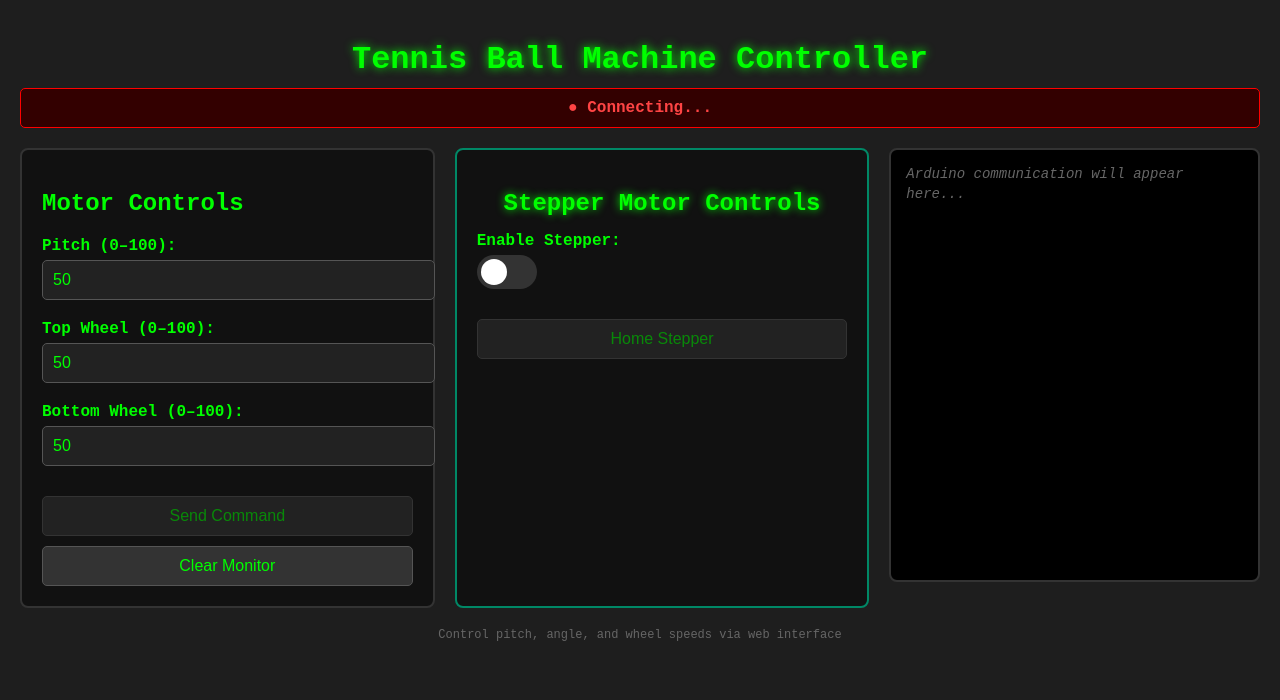
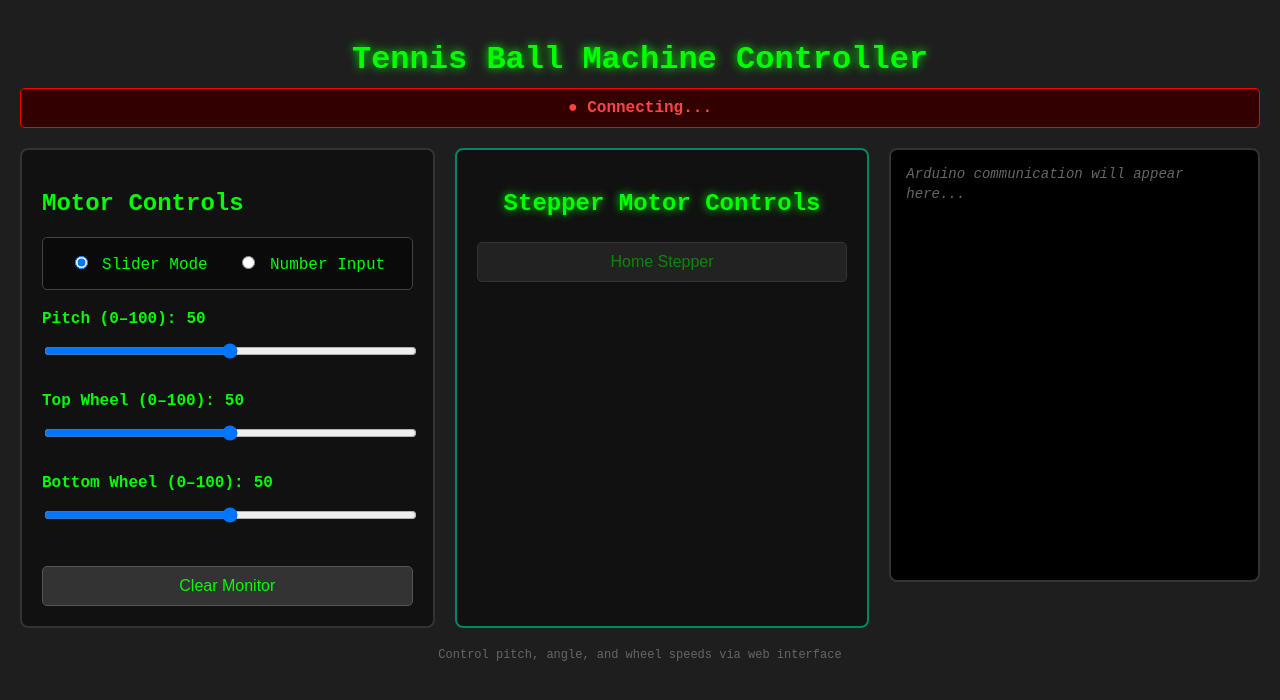
Before and after one commit to PadmanabhaKavasseri/TennisBallMachine, a Flask app: template templates/controller_v1.html in a window 1280 px wide. Shown: the top 700 px of the page. Run offline with Flask 3, Linux system fonts and the light colour scheme; the template is opened without the code that fills it, so the values that code supplies are empty; some libraries are stand-ins or nearby versions.

Commit message:
sliders working

```diff
--- a/templates/controller_v1.html
+++ b/templates/controller_v1.html
@@ -73,6 +73,57 @@
       border-radius: 5px;
       color: #00ff00;
       font-size: 16px;
+    }
+
+    .motor-group input[type="range"] {
+      padding: 0;
+      height: 30px;
+      cursor: pointer;
+    }
+
+    .motor-group input[type="range"]::-webkit-slider-thumb {
+      -webkit-appearance: none;
+      appearance: none;
+      width: 20px;
+      height: 20px;
+      background: #00ff00;
+      cursor: pointer;
+      border-radius: 50%;
+    }
+
+    .motor-group input[type="range"]::-moz-range-thumb {
+      width: 20px;
+      height: 20px;
+      background: #00ff00;
+      cursor: pointer;
+      border-radius: 50%;
+      border: none;
+    }
+
+    .value-display {
+      display: inline-block;
+      margin-left: 10px;
+      font-weight: bold;
+      color: #00ff00;
+      min-width: 30px;
+    }
+
+    .control-mode-toggle {
+      text-align: center;
+      margin-bottom: 20px;
+      padding: 15px;
+      background-color: #0a0a0a;
+      border: 1px solid #444;
+      border-radius: 5px;
+    }
+
+    .control-mode-toggle label {
+      margin: 0 10px;
+      cursor: pointer;
+    }
+
+    .control-mode-toggle input[type="radio"] {
+      margin-right: 5px;
     }
 
     .motor-panel button {
@@ -213,33 +264,39 @@
     <!-- Left: Motor Controls -->
     <div class="motor-panel">
       <h2>Motor Controls</h2>
+
+      <div class="control-mode-toggle">
+        <label>
+          <input type="radio" name="controlMode" value="slider" checked onchange="toggleControlMode()">
+          Slider Mode
+        </label>
+        <label>
+          <input type="radio" name="controlMode" value="number" onchange="toggleControlMode()">
+          Number Input
+        </label>
+      </div>
+
       <div class="motor-group">
-        <label for="pitchInput">Pitch (0–100):</label>
-        <input type="number" id="pitchInput" min="0" max="100" value="50" />
+        <label for="pitchInput">Pitch (0–100):<span class="value-display" id="pitchValue">50</span></label>
+        <input type="range" id="pitchSlider" min="0" max="100" value="50" oninput="updateValue('pitch')" onchange="sendMotorCommand()" />
+        <input type="number" id="pitchNumber" min="0" max="100" value="50" style="display:none;" oninput="updateValue('pitch')" onchange="sendMotorCommand()" />
       </div>
       <div class="motor-group">
-        <label for="topWheelInput">Top Wheel (0–100):</label>
-        <input type="number" id="topWheelInput" min="0" max="100" value="50" />
+        <label for="topWheelInput">Top Wheel (0–100):<span class="value-display" id="topWheelValue">50</span></label>
+        <input type="range" id="topWheelSlider" min="0" max="100" value="50" oninput="updateValue('topWheel')" onchange="sendMotorCommand()" />
+        <input type="number" id="topWheelNumber" min="0" max="100" value="50" style="display:none;" oninput="updateValue('topWheel')" onchange="sendMotorCommand()" />
       </div>
       <div class="motor-group">
-        <label for="bottomWheelInput">Bottom Wheel (0–100):</label>
-        <input type="number" id="bottomWheelInput" min="0" max="100" value="50" />
+        <label for="bottomWheelInput">Bottom Wheel (0–100):<span class="value-display" id="bottomWheelValue">50</span></label>
+        <input type="range" id="bottomWheelSlider" min="0" max="100" value="50" oninput="updateValue('bottomWheel')" onchange="sendMotorCommand()" />
+        <input type="number" id="bottomWheelNumber" min="0" max="100" value="50" style="display:none;" oninput="updateValue('bottomWheel')" onchange="sendMotorCommand()" />
       </div>
-      <button onclick="sendMotorCommand()" id="sendBtn" disabled>Send Command</button>
       <button onclick="clearMonitor()">Clear Monitor</button>
     </div>
 
     <!-- Middle: Stepper Motor Controls -->
     <div class="stepper-panel motor-panel">
       <h2>Stepper Motor Controls</h2>
-
-      <div class="motor-group">
-        <label for="enableStepperToggle">Enable Stepper:</label>
-        <label class="switch">
-          <input type="checkbox" id="enableStepperToggle" onchange="toggleStepperEnable()" />
-          <span class="slider"></span>
-        </label>
-      </div>
 
       <button onclick="homeStepper()" id="homeBtn" disabled>Home Stepper</button>
     </div>
@@ -258,22 +315,64 @@
     const socket = io();
     const monitor = document.getElementById('monitor');
     const statusDiv = document.getElementById('status');
-    const pitchInput = document.getElementById('pitchInput');
-    const sendBtn = document.getElementById('sendBtn');
     const homeBtn = document.getElementById('homeBtn');
     let messageCount = 0;
+    let currentMode = 'slider';
+
+    function getMotorValue(motor) {
+      if (currentMode === 'slider') {
+        return document.getElementById(motor + 'Slider').value;
+      } else {
+        return document.getElementById(motor + 'Number').value;
+      }
+    }
+
+    function updateValue(motor) {
+      const value = getMotorValue(motor);
+      document.getElementById(motor + 'Value').textContent = value;
+
+      // Sync slider and number input
+      if (currentMode === 'slider') {
+        document.getElementById(motor + 'Number').value = value;
+      } else {
+        document.getElementById(motor + 'Slider').value = value;
+      }
+    }
+
+    function toggleControlMode() {
+      const mode = document.querySelector('input[name="controlMode"]:checked').value;
+      currentMode = mode;
+
+      const motors = ['pitch', 'topWheel', 'bottomWheel'];
+
+      motors.forEach(motor => {
+        const slider = document.getElementById(motor + 'Slider');
+        const number = document.getElementById(motor + 'Number');
+
+        if (mode === 'slider') {
+          slider.style.display = 'block';
+          number.style.display = 'none';
+          // Sync values
+          slider.value = number.value;
+          updateValue(motor);
+        } else {
+          slider.style.display = 'none';
+          number.style.display = 'block';
+          // Sync values
+          number.value = slider.value;
+          updateValue(motor);
+        }
+      });
+    }
 
     socket.on('status', function(data) {
       if (data.connected) {
         statusDiv.textContent = '● Arduino Connected';
         statusDiv.className = 'status connected';
-        sendBtn.disabled = false;
-        const isStepperEnabled = document.getElementById('enableStepperToggle').checked;
-        homeBtn.disabled = !isStepperEnabled;
+        homeBtn.disabled = false;
       } else {
         statusDiv.textContent = '● Arduino Disconnected';
         statusDiv.className = 'status disconnected';
-        sendBtn.disabled = true;
         homeBtn.disabled = true;
       }
     });
@@ -301,9 +400,9 @@
     }
 
     function sendMotorCommand() {
-      const pitch = pitchInput.value.trim();
-      const top = document.getElementById('topWheelInput').value.trim();
-      const bottom = document.getElementById('bottomWheelInput').value.trim();
+      const pitch = getMotorValue('pitch');
+      const top = getMotorValue('topWheel');
+      const bottom = getMotorValue('bottomWheel');
 
       if (!pitch || !top || !bottom) {
         addMessage('Error: All fields must be filled', new Date().toLocaleTimeString(), 'error-text');
@@ -313,20 +412,6 @@
       const version = "1.0";
       const msgId = Date.now();
       const coreMessage = `TOP_MOTOR=${top}|BOTTOM_MOTOR=${bottom}|LA=${pitch}`;
-      const baseMessage = `MSG_START|${version}|${msgId}|${coreMessage}`;
-      const checksum = baseMessage.split('').reduce((sum, char) => sum + char.charCodeAt(0), 0) % 256;
-      const fullMessage = `${baseMessage}|#${checksum}|MSG_END`;
-
-      socket.emit('send_message', { message: fullMessage });
-    }
-
-    function toggleStepperEnable() {
-      const isEnabled = document.getElementById('enableStepperToggle').checked;
-      homeBtn.disabled = !isEnabled;
-
-      const version = "1.0";
-      const msgId = Date.now();
-      const coreMessage = `STEPPER=${isEnabled ? "ENABLE" : "DISABLE"}`;
       const baseMessage = `MSG_START|${version}|${msgId}|${coreMessage}`;
       const checksum = baseMessage.split('').reduce((sum, char) => sum + char.charCodeAt(0), 0) % 256;
       const fullMessage = `${baseMessage}|#${checksum}|MSG_END`;
@@ -357,7 +442,6 @@
     socket.on('disconnect', function() {
       statusDiv.textContent = '● Server Disconnected';
       statusDiv.className = 'status disconnected';
-      sendBtn.disabled = true;
       homeBtn.disabled = true;
       addMessage('Disconnected from server', new Date().toLocaleTimeString(), 'error-text');
     });
```
